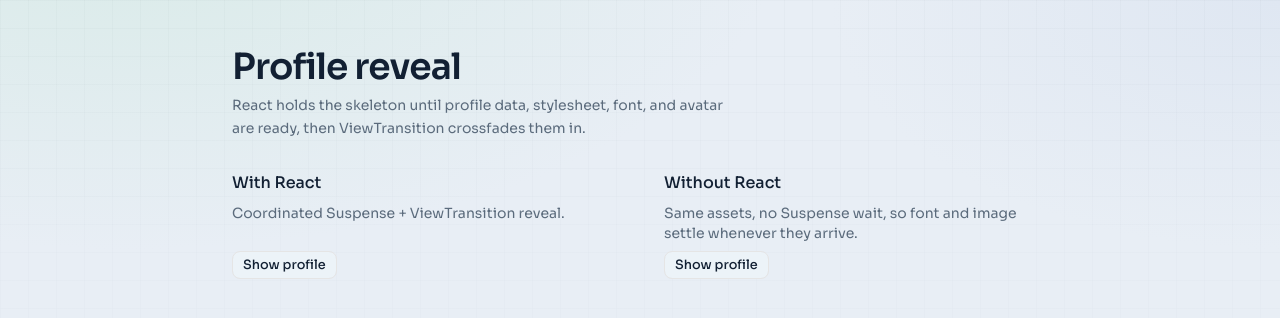
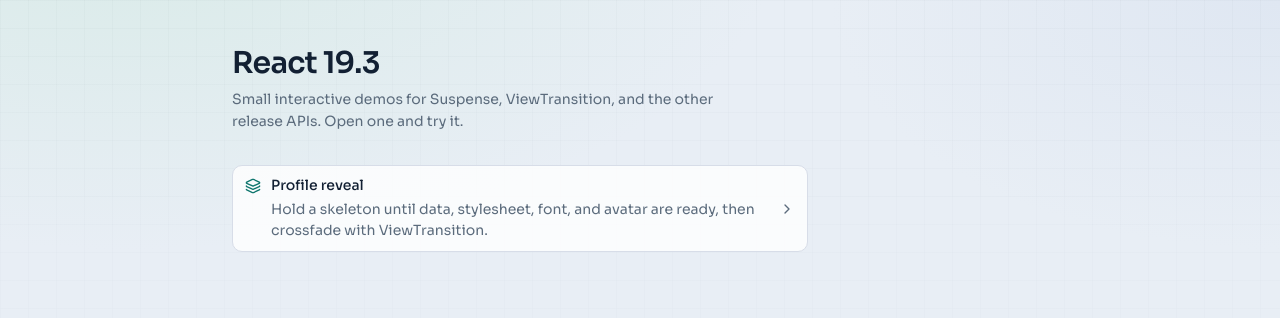
Before and after one commit to michaltarasiuk/react-19.3, a Next.js app: page / in a window 1280 px wide. Shown: the top 318 px of the page. Built offline with nearby package versions, Linux system fonts and the light colour scheme.

Commit message:
Move profile demo to a feature route and add a demo home page.
Colocate the reveal under app/profile-demo with private _components/_lib, share the shell in the root layout, and link demos from home with shadcn Item.

```diff
--- a/app/layout.tsx
+++ b/app/layout.tsx
@@ -1,3 +1,4 @@
+import type { Metadata } from "next";
 import { Caveat, IBM_Plex_Mono, Sora } from "next/font/google";
 
 import "./globals.css";
@@ -20,13 +21,30 @@
   weight: ["500", "600"],
 });
 
+export const metadata: Metadata = {
+  title: {
+    default: "React 19.3",
+    template: "%s | React 19.3",
+  },
+  description:
+    "Hands-on demos of React 19.3: Suspense, ViewTransition, and coordinated reveals.",
+};
+
 export default function RootLayout({ children }: LayoutProps<"/">) {
   return (
     <html
       lang="en"
       className={`${sora.variable} ${plexMono.variable} ${caveat.variable}`}
     >
-      <body>{children}</body>
+      <body>
+        <main className="demo-shell relative min-h-dvh overflow-hidden">
+          <div
+            className="demo-grid pointer-events-none absolute inset-0"
+            aria-hidden
+          />
+          {children}
+        </main>
+      </body>
     </html>
   );
 }
--- a/app/page.tsx
+++ b/app/page.tsx
@@ -1,5 +1,47 @@
-import App from "@/components/profile-demo/App";
+import Link from "next/link";
+import { ChevronRightIcon, LayersIcon } from "lucide-react";
+
+import {
+  Item,
+  ItemContent,
+  ItemDescription,
+  ItemGroup,
+  ItemMedia,
+  ItemTitle,
+} from "@/components/ui/item";
 
 export default function Home() {
-  return <App />;
+  return (
+    <div className="relative mx-auto flex w-full max-w-4xl flex-col gap-8 px-5 py-10 sm:px-8 sm:py-12 lg:px-10">
+      <header className="max-w-xl space-y-2">
+        <h1 className="text-2xl leading-display font-semibold tracking-tight text-demo-ink sm:text-3xl">
+          React 19.3
+        </h1>
+        <p className="max-w-lg text-sm leading-relaxed text-demo-muted">
+          Small interactive demos for Suspense, ViewTransition, and the other
+          release APIs. Open one and try it.
+        </p>
+      </header>
+
+      <ItemGroup className="max-w-xl">
+        <Item
+          variant="outline"
+          className="border-demo-line bg-demo-surface/80 hover:bg-demo-wash"
+          render={<Link href="/profile-demo" />}
+        >
+          <ItemMedia variant="icon" className="text-demo-accent">
+            <LayersIcon />
+          </ItemMedia>
+          <ItemContent>
+            <ItemTitle className="text-demo-ink">Profile reveal</ItemTitle>
+            <ItemDescription className="text-demo-muted">
+              Hold a skeleton until data, stylesheet, font, and avatar are
+              ready, then crossfade with ViewTransition.
+            </ItemDescription>
+          </ItemContent>
+          <ChevronRightIcon className="size-4 shrink-0 text-demo-muted" />
+        </Item>
+      </ItemGroup>
+    </div>
+  );
 }
--- a/components/profile-demo/ProfileCard.tsx
+++ b/app/profile-demo/_components/ProfileCard.tsx
@@ -10,8 +10,8 @@
 } from "@/components/ui/avatar";
 import { Skeleton } from "@/components/ui/skeleton";
 
-import { TEAM, type Profile } from "./data";
-import { avatarUrl } from "./resources";
+import { TEAM, type Profile } from "../_lib/data";
+import { avatarUrl } from "../_lib/resources";
 
 export interface ProfileResources {
   profilePromise: Promise<Profile>;
--- a/components/profile-demo/VanillaProfileCard.tsx
+++ b/app/profile-demo/_components/VanillaProfileCard.tsx
@@ -4,8 +4,8 @@
 
 import { Button } from "@/components/ui/button";
 
-import { TEAM, fetchProfile } from "./data";
-import { avatarUrl, freshImageUrl, freshStylesheetUrl } from "./resources";
+import { TEAM, fetchProfile } from "../_lib/data";
+import { avatarUrl, freshImageUrl, freshStylesheetUrl } from "../_lib/resources";
 
 /**
  * Non-React comparison: loads the same resources without Suspense / ViewTransition
--- /dev/null
+++ b/app/profile-demo/page.tsx
@@ -0,0 +1,67 @@
+"use client";
+
+import { Suspense, ViewTransition, startTransition, useState } from "react";
+
+import { Button } from "@/components/ui/button";
+
+import { ProfileCard, ProfileCardLoading } from "./_components/ProfileCard";
+import type { ProfileResources } from "./_components/ProfileCard";
+import { VanillaProfileCard } from "./_components/VanillaProfileCard";
+import { fetchProfile } from "./_lib/data";
+import { freshImageUrl, freshStylesheetUrl } from "./_lib/resources";
+
+export default function ProfileDemoPage() {
+  const [resources, setResources] = useState<ProfileResources | null>(null);
+
+  return (
+    <div className="relative mx-auto flex w-full max-w-4xl flex-col gap-8 px-5 py-10 sm:px-8 sm:py-12 lg:px-10">
+      <header className="max-w-xl space-y-2">
+          <h1 className="text-2xl leading-display font-semibold tracking-tight text-demo-ink sm:text-3xl">
+            Profile reveal
+          </h1>
+        <p className="max-w-lg text-sm leading-relaxed text-demo-muted">
+          React holds the skeleton until profile data, stylesheet, font, and
+          avatar are ready, then ViewTransition crossfades them in.
+        </p>
+      </header>
+
+      <div className="grid grid-cols-1 gap-x-10 gap-y-2 md:grid-cols-2 lg:gap-x-12">
+        <h2 className="text-base font-medium text-demo-ink md:col-start-1 md:row-start-1">
+          With React
+        </h2>
+        <p className="min-h-10 text-sm text-demo-muted md:col-start-1 md:row-start-2">
+          Coordinated Suspense + ViewTransition reveal.
+        </p>
+        <div className="md:col-start-1 md:row-start-3">
+          <Button
+            type="button"
+            size="sm"
+            variant="outline"
+            onClick={() => {
+              startTransition(() => {
+                setResources({
+                  profilePromise: fetchProfile(),
+                  stylesheet: freshStylesheetUrl(),
+                  image: freshImageUrl("teal"),
+                });
+              });
+            }}
+          >
+            Show profile
+          </Button>
+        </div>
+        <div className="min-h-32 md:col-start-1 md:row-start-4">
+          {resources && (
+            <ViewTransition update="auto" default="none">
+              <Suspense fallback={<ProfileCardLoading />}>
+                <ProfileCard resources={resources} />
+              </Suspense>
+            </ViewTransition>
+          )}
+        </div>
+
+        <VanillaProfileCard />
+      </div>
+    </div>
+  );
+}
--- a/components/profile-demo/App.tsx
+++ /dev/null
@@ -1,74 +0,0 @@
-"use client";
-
-import { Suspense, ViewTransition, startTransition, useState } from "react";
-
-import { Button } from "@/components/ui/button";
-
-import { ProfileCard, ProfileCardLoading } from "./ProfileCard";
-import type { ProfileResources } from "./ProfileCard";
-import { VanillaProfileCard } from "./VanillaProfileCard";
-import { fetchProfile } from "./data";
-import { freshImageUrl, freshStylesheetUrl } from "./resources";
-
-export default function App() {
-  const [resources, setResources] = useState<ProfileResources | null>(null);
-
-  return (
-    <main className="demo-shell relative min-h-dvh overflow-hidden">
-      <div
-        className="demo-grid pointer-events-none absolute inset-0"
-        aria-hidden
-      />
-
-      <div className="relative mx-auto flex w-full max-w-4xl flex-col gap-8 px-5 py-10 sm:px-8 sm:py-12 lg:px-10">
-        <header className="max-w-xl space-y-2">
-          <h1 className="text-3xl leading-display font-semibold tracking-tight text-demo-ink sm:text-4xl">
-            Profile reveal
-          </h1>
-          <p className="max-w-lg text-sm leading-relaxed text-demo-muted">
-            React holds the skeleton until profile data, stylesheet, font, and
-            avatar are ready, then ViewTransition crossfades them in.
-          </p>
-        </header>
-
-        <div className="grid grid-cols-1 gap-x-10 gap-y-2 md:grid-cols-2 lg:gap-x-12">
-          <h2 className="text-base font-medium text-demo-ink md:col-start-1 md:row-start-1">
-            With React
-          </h2>
-          <p className="min-h-10 text-sm text-demo-muted md:col-start-1 md:row-start-2">
-            Coordinated Suspense + ViewTransition reveal.
-          </p>
-          <div className="md:col-start-1 md:row-start-3">
-            <Button
-              type="button"
-              size="sm"
-              variant="outline"
-              onClick={() => {
-                startTransition(() => {
-                  setResources({
-                    profilePromise: fetchProfile(),
-                    stylesheet: freshStylesheetUrl(),
-                    image: freshImageUrl("teal"),
-                  });
-                });
-              }}
-            >
-              Show profile
-            </Button>
-          </div>
-          <div className="min-h-32 md:col-start-1 md:row-start-4">
-            {resources && (
-              <ViewTransition update="auto" default="none">
-                <Suspense fallback={<ProfileCardLoading />}>
-                  <ProfileCard resources={resources} />
-                </Suspense>
-              </ViewTransition>
-            )}
-          </div>
-
-          <VanillaProfileCard />
-        </div>
-      </div>
-    </main>
-  );
-}
```
Also changed, not shown: app/profile-demo/_lib/data.ts (renamed from components/profile-demo/data.ts), app/profile-demo/_lib/resources.ts (renamed from components/profile-demo/resources.ts).
